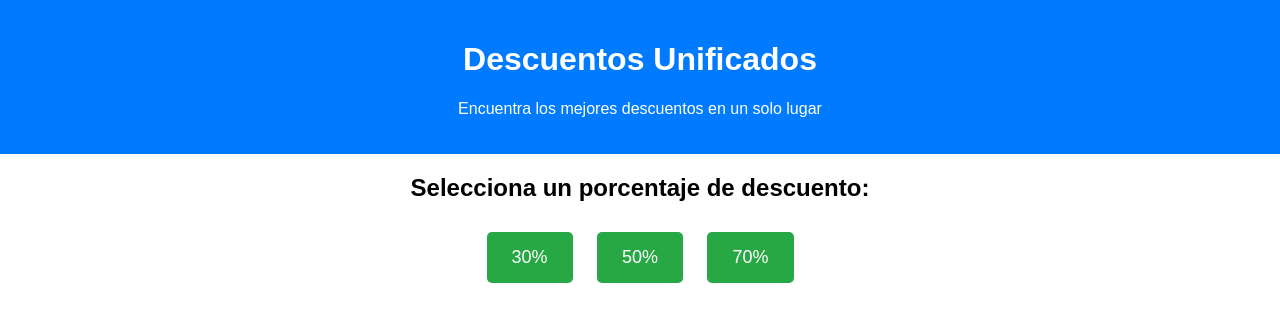
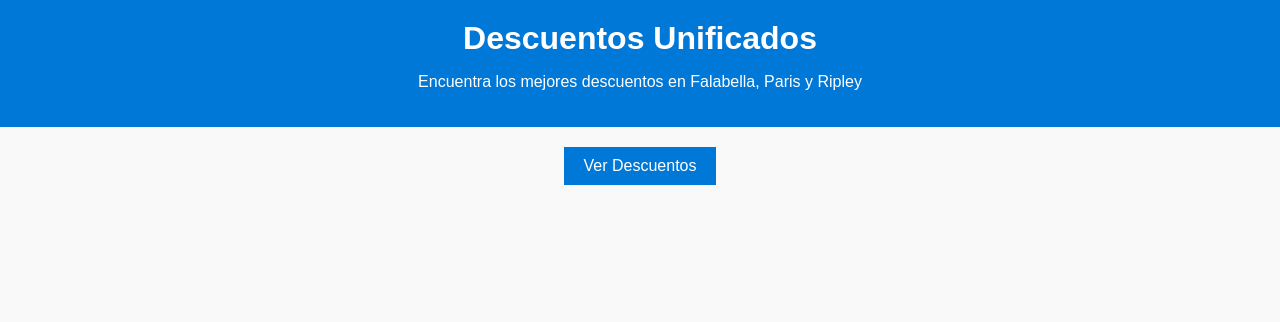
Before and after one commit to camilosanchezalfaro/retail_discount, a plain HTML site: page index.html in a window 1280 px wide. Drawn offline with Linux system fonts and the light colour scheme.

Commit message:
Update index.html

```diff
--- a/index.html
+++ b/index.html
@@ -4,75 +4,17 @@
     <meta charset="UTF-8">
     <meta name="viewport" content="width=device-width, initial-scale=1.0">
     <title>Descuentos Unificados</title>
-  <style>
-    body {
-      font-family: Arial, sans-serif;
-      text-align: center;
-      margin: 0;
-      padding: 0;
-    }
-    header {
-      background-color: #007BFF;
-      color: white;
-      padding: 20px;
-    }
-    .button {
-      display: inline-block;
-      margin: 10px;
-      padding: 15px 25px;
-      font-size: 18px;
-      color: white;
-      background-color: #28a745;
-      border: none;
-      border-radius: 5px;
-      cursor: pointer;
-      text-decoration: none;
-    }
-    .button:hover {
-      background-color: #218838;
-    }
-  </style>
+    <link rel="stylesheet" href="style.css">
 </head>
 <body>
     <header>
         <h1>Descuentos Unificados</h1>
-    <p>Encuentra los mejores descuentos en un solo lugar</p>
+        <p>Encuentra los mejores descuentos en Falabella, Paris y Ripley</p>
     </header>
     <main>
-    <h2>Selecciona un porcentaje de descuento:</h2>
-    <div>
-      <a href="#" class="button" onclick="goToDiscount(30)">30%</a>
-      <a href="#" class="button" onclick="goToDiscount(50)">50%</a>
-      <a href="#" class="button" onclick="goToDiscount(70)">70%</a>
-    </div>
+        <button id="fetch-discounts">Ver Descuentos</button>
+        <div id="results"></div>
     </main>
-  <script>
-    function goToDiscount(percent) {
-      const urls = {
-        "30": [
-          "https://empresa1.com/descuentos-30",
-          "https://empresa2.com/descuentos-30",
-          "https://empresa3.com/descuentos-30"
-        ],
-        "50": [
-          "https://empresa1.com/descuentos-50",
-          "https://empresa2.com/descuentos-50",
-          "https://empresa3.com/descuentos-50"
-        ],
-        "70": [
-          "https://empresa1.com/descuentos-70",
-          "https://empresa2.com/descuentos-70",
-          "https://empresa3.com/descuentos-70"
-        ]
-      };
-
-      const selectedUrls = urls[percent];
-      if (selectedUrls) {
-        alert(`Aquí tienes los descuentos del ${percent}%: \n${selectedUrls.join('\n')}`);
-      } else {
-        alert("No hay descuentos disponibles para este porcentaje.");
-      }
-    }
-  </script>
+    <script src="script.js"></script>
 </body>
 </html>
```
Lines whose indentation alone changed are shown as unchanged.
